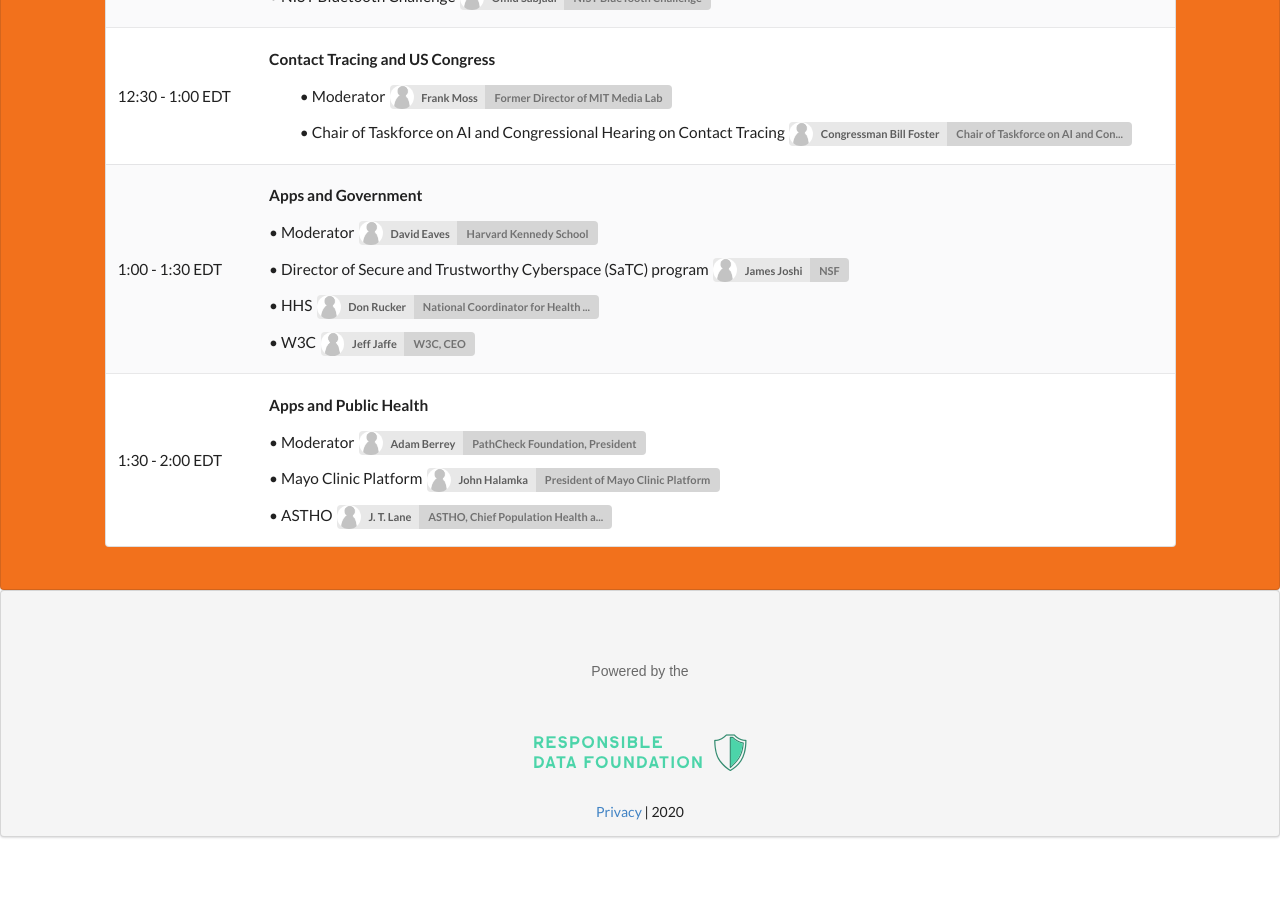
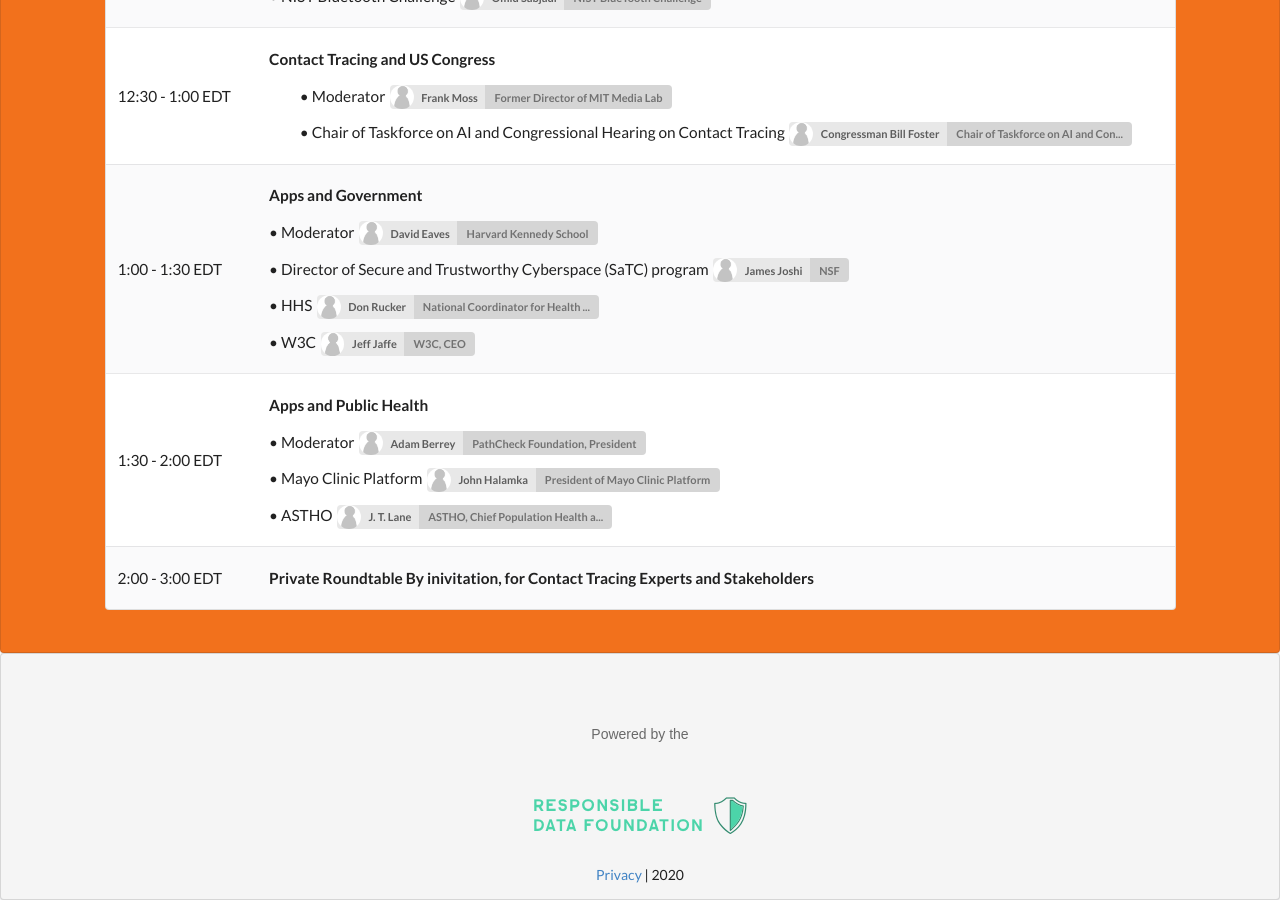
Before and after one commit to responsible-data-summit/events, a Jekyll site: the page built from agenda-0806.html, in a window 1280 px wide and 900 px high, scrolled down 796 px. Built offline with Jekyll 4.4.1, drawn with Linux system fonts in a browser that asks for light colours; some web fonts are replaced; comment, search, counter and statistics services are not loaded; before the commit the page ends 1633 px from its top, so only the background shows below that.

Commit message:
add entry to the agenda

```diff
--- a/_data/agenda0728.yml
+++ b/_data/agenda0728.yml
@@ -61,3 +61,8 @@
           content: Mayo Clinic Platform
         - name: J. T. Lane
           content: ASTHO
+
+- time: 2:00 - 3:00
+  sections:
+    - title: "Private Roundtable
+      By inivitation, for Contact Tracing Experts and Stakeholders"
```
